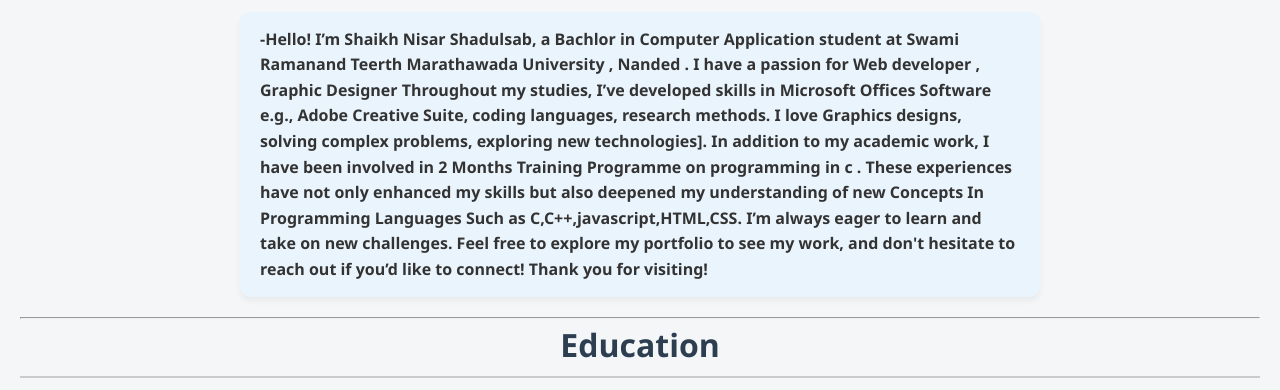
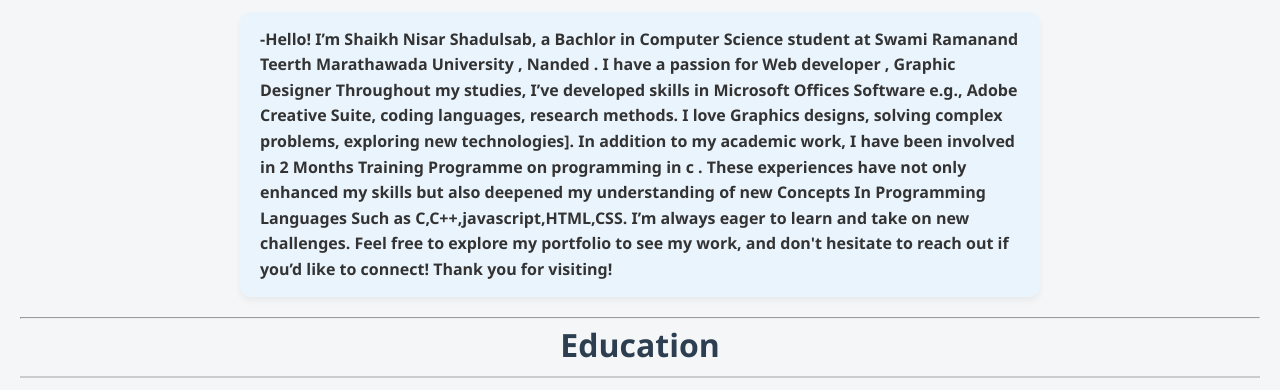
Before and after one commit to Shaikh-Nisar/resume, a plain HTML site: page about.html in a window 1280 px wide. Shown: the part 388-778 px from the top of the page. Drawn offline with Linux system fonts and the light colour scheme.

Commit message:
Update about.html

```diff
--- a/about.html
+++ b/about.html
@@ -30,7 +30,7 @@ s*******@gmail.com.</p>
 
 
 
-    <P class="about">-Hello! I’m Shaikh Nisar Shadulsab, a Bachlor in Computer Application student at Swami Ramanand Teerth Marathawada University , Nanded . I have a passion for Web developer , Graphic Designer Throughout my studies, I’ve developed skills in Microsoft Offices Software e.g., Adobe Creative Suite, coding languages, research methods. I love Graphics designs, solving complex problems, exploring new technologies]. In addition to my academic work, I have been involved in 2 Months Training Programme on programming in c . These experiences have not only enhanced my skills but also deepened my understanding of new Concepts In Programming Languages Such as C,C++,javascript,HTML,CSS. I’m always eager to learn and take on new challenges. Feel free to explore my portfolio to see my work, and don't hesitate to reach out if you’d like to connect! Thank you for visiting!
+    <P class="about">-Hello! I’m Shaikh Nisar Shadulsab, a Bachlor in Computer Science student at Swami Ramanand Teerth Marathawada University , Nanded . I have a passion for Web developer , Graphic Designer Throughout my studies, I’ve developed skills in Microsoft Offices Software e.g., Adobe Creative Suite, coding languages, research methods. I love Graphics designs, solving complex problems, exploring new technologies]. In addition to my academic work, I have been involved in 2 Months Training Programme on programming in c . These experiences have not only enhanced my skills but also deepened my understanding of new Concepts In Programming Languages Such as C,C++,javascript,HTML,CSS. I’m always eager to learn and take on new challenges. Feel free to explore my portfolio to see my work, and don't hesitate to reach out if you’d like to connect! Thank you for visiting!
 </P>
 <hr>
 
```
